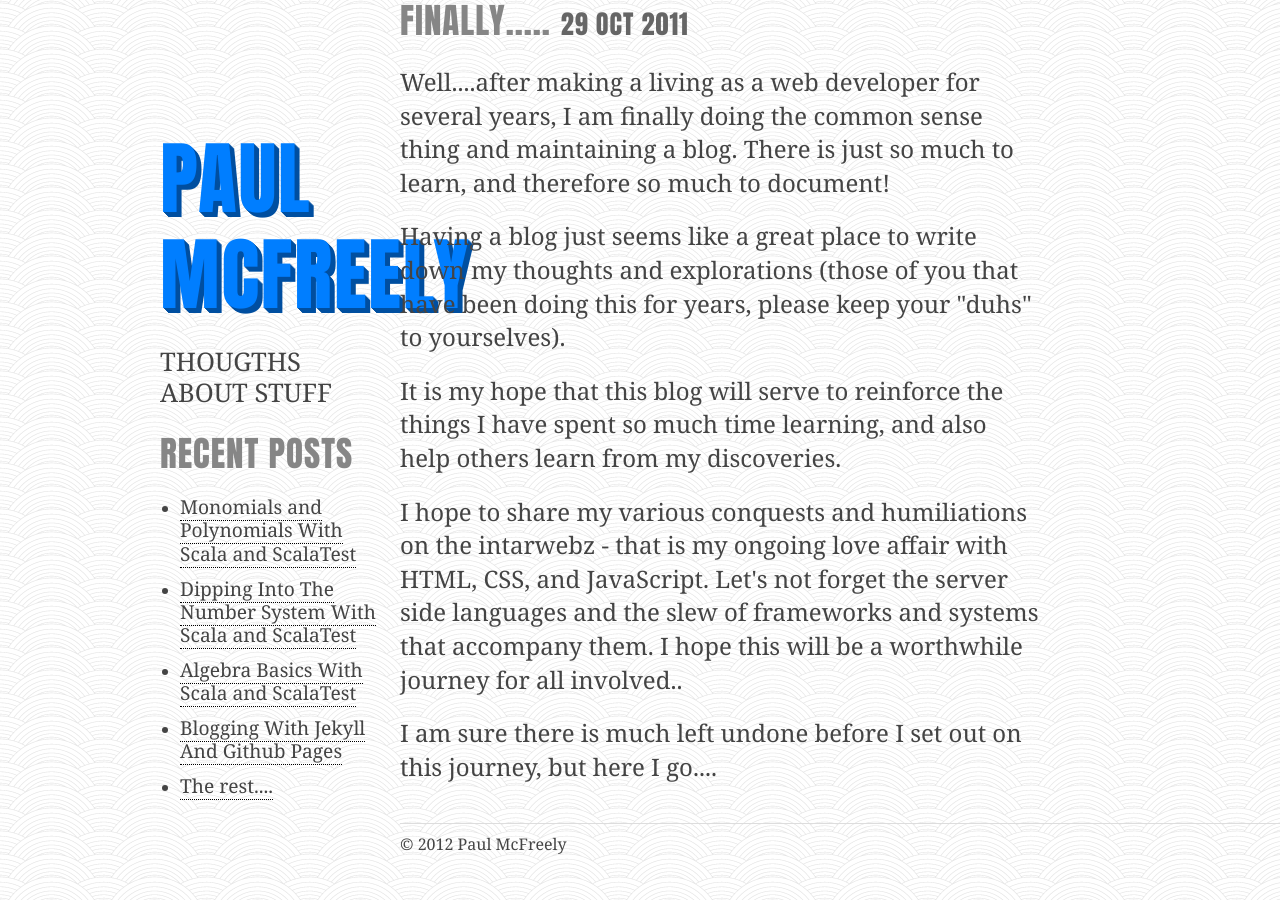
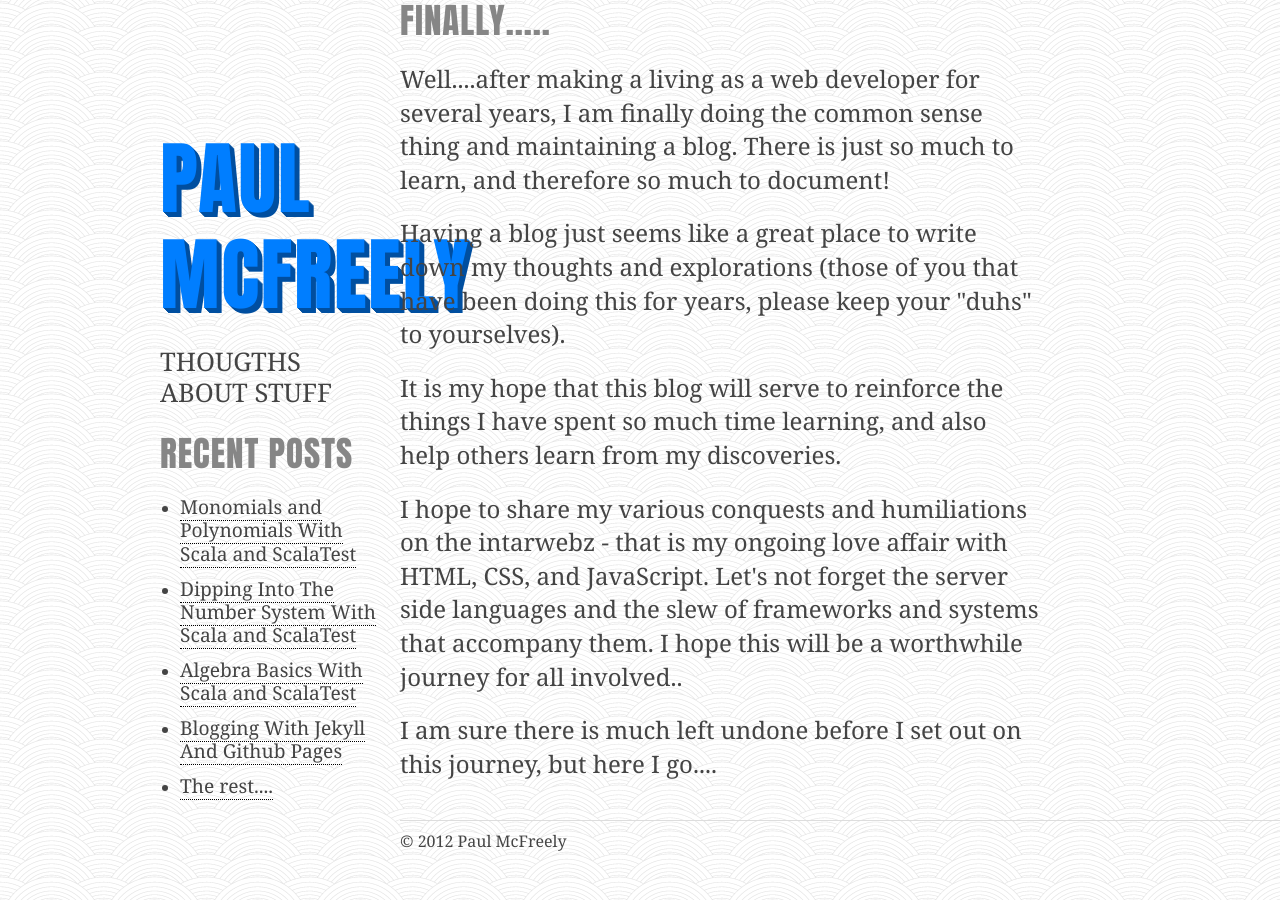
Before and after one commit to McFreely/mcfreely.github.com, a Jekyll site: the page built from _posts/2011-10-29-finally.html, in a window 1280 px wide. Built offline with Jekyll 4.4.1, drawn with Linux system fonts in a browser that asks for light colours.

Commit message:
deleted post date

```diff
--- a/_layouts/post.html
+++ b/_layouts/post.html
@@ -3,7 +3,7 @@
 <div class="eleven columns omega">
 	<div id="main" role="main">
 		<article>
-			<h2>{{ page.title }}<span class="post-date">{{ page.date || date_to_string }}</span></h2>
+			<h2>{{ page.title }}</h2>
 			{{ content }}
 		</article>
 </div>
```
